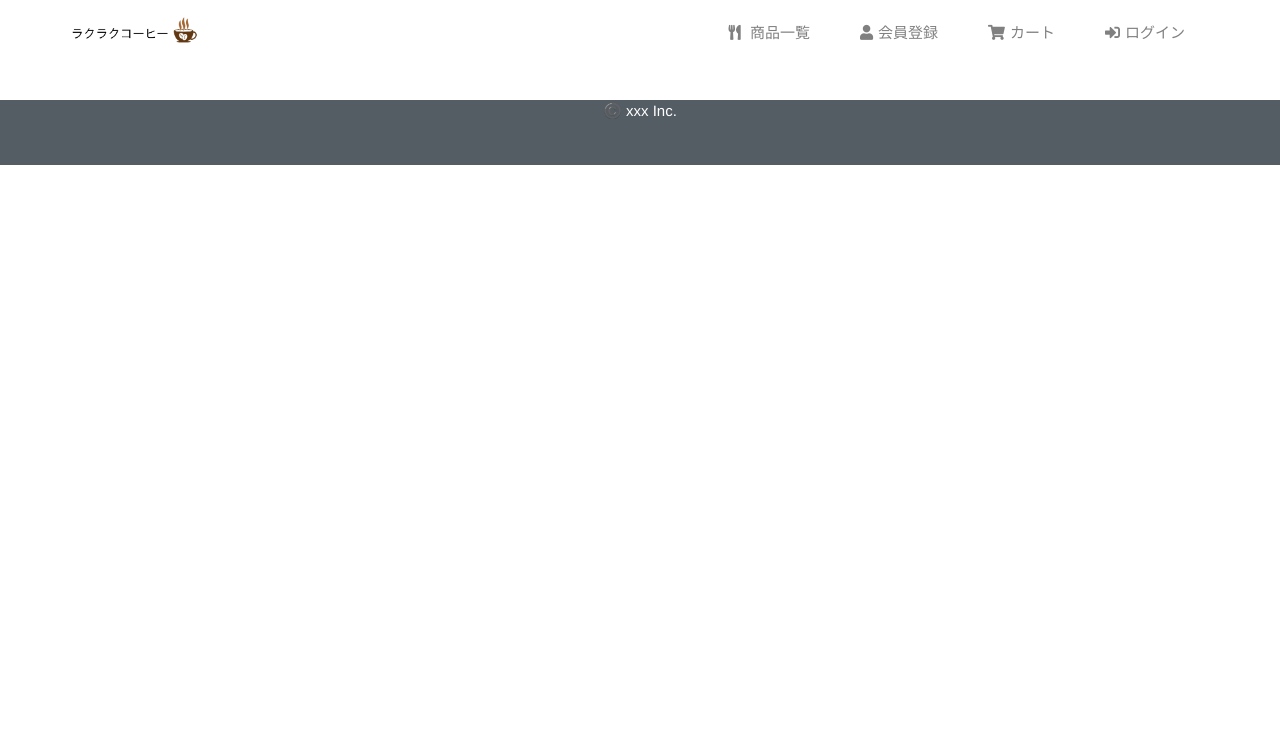
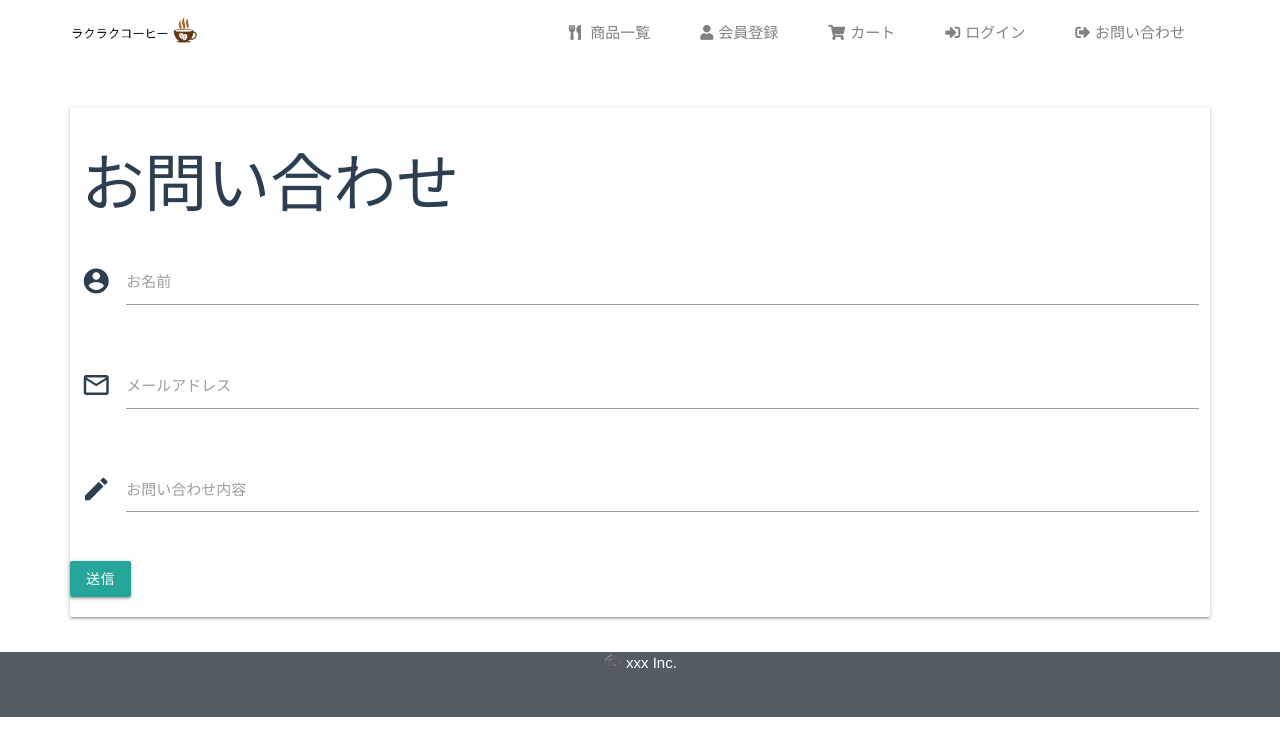
Before and after one commit to kosuke-17/ec-202110c, a Vue app: page /contactCompany in a window 1280 px wide. Shown: the top 756 px of the page. Built offline with nearby package versions, Linux system fonts and the light colour scheme.

Commit message:
お問い合わせページとルーティング作成

```diff
--- a/src/components/Header.vue
+++ b/src/components/Header.vue
@@ -23,6 +23,9 @@
           </router-link>
           <router-link to="/logoutUser" v-if="loginStatus === true">
             <i class="fas fa-sign-out-alt"></i>ログアウト
+          </router-link>
+          <router-link to="/contactCompany">
+            <i class="fas fa-sign-out-alt"></i>お問い合わせ
           </router-link>
         </div>
       </div>
--- a/src/router/index.ts
+++ b/src/router/index.ts
@@ -3,6 +3,10 @@ import VueRouter, { RouteConfig } from "vue-router";
 Vue.use(VueRouter);
 
 const routes: Array<RouteConfig> = [
+  {
+    path: "/contactCompany",
+    component: () => import("../views/contactCompany.vue"),
+  },
   {
     path: "/orderFinished",
     component: () => import("../views/OrderFinished.vue"),
--- /dev/null
+++ b/src/views/contactCompany.vue
@@ -0,0 +1,59 @@
+<template>
+  <div class="container">
+    <div class="row login-page">
+      <div class="col s12 z-depth-6 card-panel">
+        <h1>お問い合わせ</h1>
+        <!-- <div class="error">{{ errorMessage }}</div> -->
+        <form class="login-form">
+          <div class="row">
+            <div class="input-field col s12">
+              <i class="material-icons prefix">account_circle</i>
+              <input class="validate" id="name" type="email" v-model="name" />
+              <label for="name" data-error="wrong" data-success="right"
+                >お名前</label
+              >
+            </div>
+          </div>
+          <div class="row">
+            <div class="input-field col s12">
+              <i class="material-icons prefix">mail_outline</i>
+              <input
+                class="validate"
+                id="mailAddress"
+                type="email"
+                v-model="mailAddress"
+              />
+              <label for="mailAddress" data-error="wrong" data-success="right"
+                >メールアドレス</label
+              >
+            </div>
+          </div>
+          <div class="row">
+            <div class="input-field col s12">
+              <i class="material-icons prefix">mode_edit</i>
+              <textarea
+                id="textarea"
+                class="materialize-textarea"
+                v-model="content"
+              />
+              <label for="textarea" data-error="wrong" data-success="right"
+                >お問い合わせ内容</label
+              >
+            </div>
+          </div>
+          <div class="row login-btn">
+            <button class="btn" type="button">
+              <span>送信</span>
+            </button>
+          </div>
+        </form>
+      </div>
+    </div>
+  </div>
+</template>
+
+<script>
+export default {};
+</script>
+
+<style></style>
```
